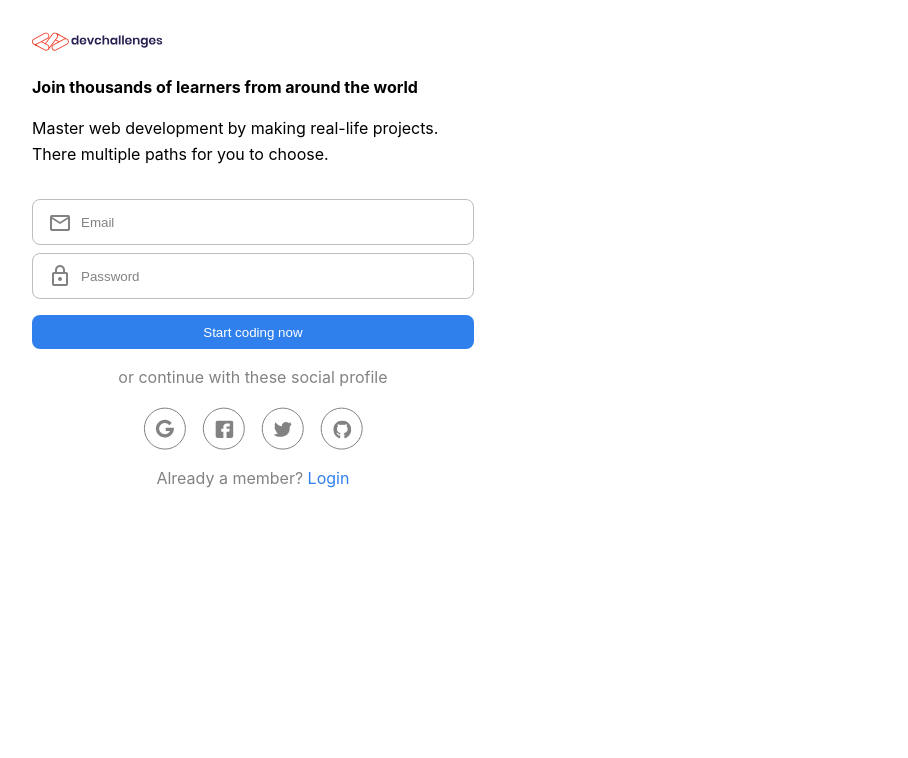
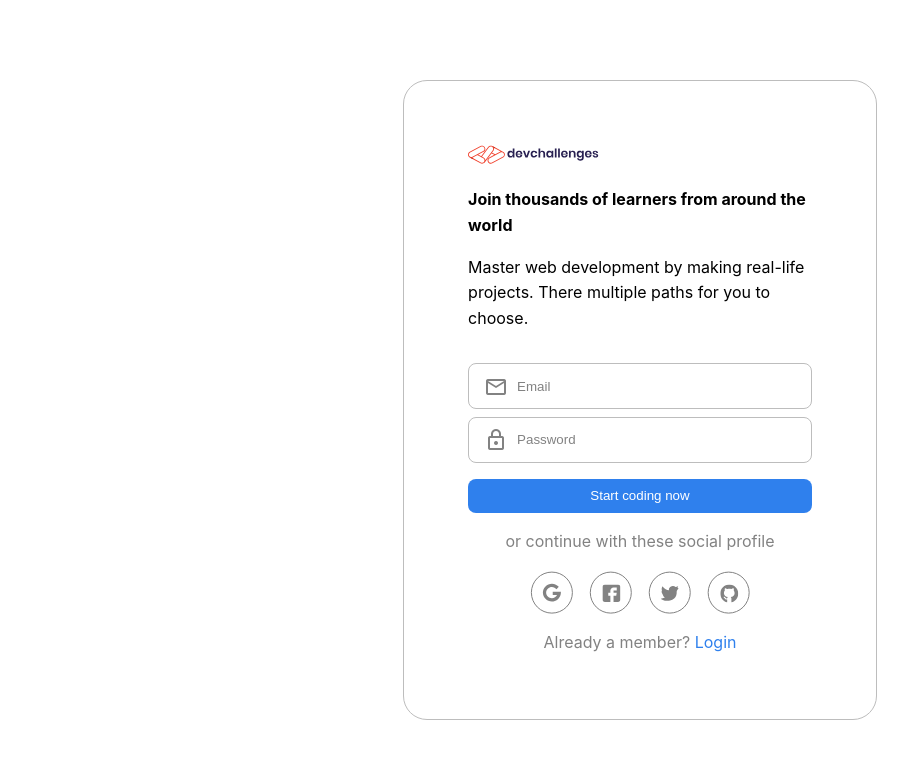
Before and after one commit to femogiga/authenticationapp, a React (Vite) app in the folder client/: page / in a window 1280 px wide. Shown: the top 758 px of the page, without its empty margins (0-908 px from the left). Built offline with nearby package versions, Linux system fonts and the light colour scheme.

Commit message:
login-completed

```diff
--- a/client/src/index.css
+++ b/client/src/index.css
@@ -94,12 +94,17 @@ a {
 /* ************************************************************** */
 .container {
   padding: 1rem;
+  /* border: 1px solid black; */
+  height: 100vh;
+
 }
 
 .loginpage {
-  /* border: 1px solid black; */
-  max-width:473.83px;
-  padding:1rem;
+
+  max-width: 473.83px;
+  padding: 1rem;
+  margin-inline: auto;
+
 }
 
 
@@ -130,3 +135,21 @@ input:focus {
 .submit:hover {
   transform: scaleY(1.05);
 }
+
+
+@media screen and (min-width:600px) {
+  .container {
+
+    display: grid;
+    place-items: center;
+    padding: 2rem;
+  }
+
+  .loginpage {
+    padding: 4rem;
+    border: 1px solid var(--clr-lightgrey);
+    border-radius: 24px;
+  }
+
+
+}
```
